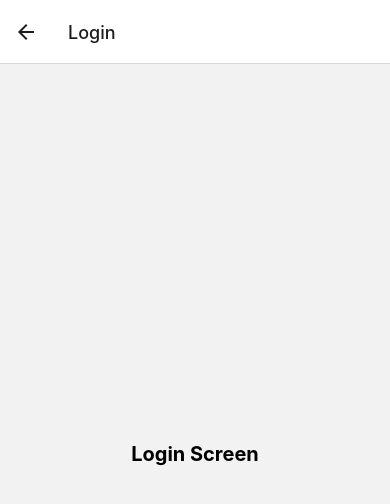
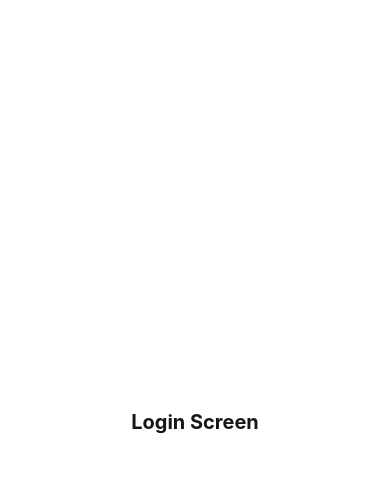
Before and after one commit to MW3r3/PractyAI-MobileApp, a React Native app: screen /Login in a window 390 px wide. Shown: the top 504 px of the page. Built offline with nearby package versions, Linux system fonts and the light colour scheme.

Commit message:
dark and light theme added

```diff
--- a/App.tsx
+++ b/App.tsx
@@ -1,6 +1,4 @@
-import { StatusBar } from "expo-status-bar";
 import React from "react";
-import { StyleSheet, Text, View } from "react-native";
 import { NavigationContainer } from "@react-navigation/native";
 import { createStackNavigator } from "@react-navigation/stack";
 
@@ -18,16 +16,31 @@ export default function App() {
   return (
     <NavigationContainer>
       <Stack.Navigator initialRouteName="Home">
-        <Stack.Screen name="Login" component={Login} />
-        <Stack.Screen name="Register" component={Register}/>
-        <Stack.Screen name="Home" component={Home}/>
-        <Stack.Screen name="Profile" component={Profile}/>
-        <Stack.Screen name="Chat" component={Chat}/>
+        <Stack.Screen
+          name="Login"
+          component={Login}
+          options={{ headerShown: false }}
+        />
+        <Stack.Screen
+          name="Register"
+          component={Register}
+          options={{ headerShown: false }}
+        />
+        <Stack.Screen
+          name="Home"
+          component={Home}
+          options={{ headerShown: false }}
+        />
+        <Stack.Screen
+          name="Profile"
+          component={Profile}
+          options={{ headerShown: false }}
+        />
+        <Stack.Screen
+          name="Chat"
+          component={Chat}
+          options={{ headerShown: false }}
+        />
       </Stack.Navigator>
     </NavigationContainer>
-
-
-
-
-
   );}
--- a/package.json
+++ b/package.json
@@ -21,7 +21,8 @@
     "react-native": "0.72.6",
     "react-native-gesture-handler": "^2.13.4",
     "react-native-safe-area-context": "^4.7.4",
-    "react-native-screens": "^3.27.0"
+    "react-native-screens": "^3.27.0",
+    "styled-components": "^6.1.0"
   },
   "devDependencies": {
     "@babel/core": "^7.20.0",
--- a/screens/chat.tsx
+++ b/screens/chat.tsx
@@ -1,24 +1,33 @@
 import React from "react";
-import { SafeAreaView, View, Text, StyleSheet } from "react-native";
+import { SafeAreaView, View, Text, StyleSheet, Appearance } from "react-native";
+import { ThemeProvider } from "styled-components";
+import { lightTheme, darkTheme } from "../themes";
 
 export default function ChatScreen() {
-  return (
-    <SafeAreaView style={styles.container}>
-      <View>
-        <Text style={styles.title}>Chat Screen</Text>
-      </View>
-    </SafeAreaView>
-  );
-}
+  const colorScheme = Appearance.getColorScheme();
+  const theme = colorScheme === "dark" ? darkTheme : lightTheme;
 
   const styles = StyleSheet.create({
     container: {
       flex: 1,
       justifyContent: "center",
       alignItems: "center",
+      backgroundColor: theme.background,
     },
     title: {
       fontSize: 20,
       fontWeight: "bold",
+      color: theme.text,
     },
   });
+
+  return (
+    <ThemeProvider theme={theme}>
+      <SafeAreaView style={styles.container}>
+        <View>
+          <Text style={styles.title}>Chat Screen</Text>
+        </View>
+      </SafeAreaView>
+    </ThemeProvider>
+  );
+}
--- a/screens/home.tsx
+++ b/screens/home.tsx
@@ -1,24 +1,33 @@
 import React from "react";
-import { SafeAreaView, View, Text, StyleSheet} from "react-native";
+import { SafeAreaView, View, Text, StyleSheet, Appearance } from "react-native";
+import { ThemeProvider } from "styled-components";
+import { lightTheme, darkTheme } from "../themes";
 
 export default function HomeScreen() {
-  return (
-    <SafeAreaView style={styles.container}>
-      <View>
-        <Text style={styles.title}>Home Screen</Text>
-      </View>
-    </SafeAreaView>
-  );
-}
+  const colorScheme = Appearance.getColorScheme();
+  const theme = colorScheme === "dark" ? darkTheme : lightTheme;
 
   const styles = StyleSheet.create({
     container: {
       flex: 1,
       justifyContent: "center",
       alignItems: "center",
+      backgroundColor: theme.background,
     },
     title: {
       fontSize: 20,
       fontWeight: "bold",
+      color: theme.text,
     },
   });
+
+  return (
+    <ThemeProvider theme={theme}>
+      <SafeAreaView style={styles.container}>
+        <View>
+          <Text style={styles.title}>Home Screen</Text>
+        </View>
+      </SafeAreaView>
+    </ThemeProvider>
+  );
+}
--- a/screens/login.tsx
+++ b/screens/login.tsx
@@ -1,24 +1,33 @@
 import React from "react";
-import { SafeAreaView, View, Text, StyleSheet } from "react-native";
+import { SafeAreaView, View, Text, StyleSheet, Appearance } from "react-native";
+import { ThemeProvider } from "styled-components";
+import { lightTheme, darkTheme } from "../themes";
 
 export default function LoginScreen() {
-  return (
-    <SafeAreaView style={styles.container}>
-      <View>
-        <Text style={styles.title}>Login Screen</Text>
-      </View>
-    </SafeAreaView>
-  );
-}
+  const colorScheme = Appearance.getColorScheme();
+  const theme = colorScheme === "dark" ? darkTheme : lightTheme;
 
   const styles = StyleSheet.create({
     container: {
       flex: 1,
       justifyContent: "center",
       alignItems: "center",
+      backgroundColor: theme.background,
     },
     title: {
       fontSize: 20,
       fontWeight: "bold",
+      color: theme.text,
     },
   });
+
+  return (
+    <ThemeProvider theme={theme}>
+      <SafeAreaView style={styles.container}>
+        <View>
+          <Text style={styles.title}>Login Screen</Text>
+        </View>
+      </SafeAreaView>
+    </ThemeProvider>
+  );
+}
--- a/screens/profile.tsx
+++ b/screens/profile.tsx
@@ -1,24 +1,33 @@
 import React from "react";
-import { SafeAreaView, View, Text, StyleSheet } from "react-native";
+import { SafeAreaView, View, Text, StyleSheet, Appearance } from "react-native";
+import { ThemeProvider } from "styled-components";
+import { lightTheme, darkTheme } from "../themes";
 
 export default function ProfileScreen() {
-  return (
-    <SafeAreaView style={styles.container}>
-      <View>
-        <Text style={styles.title}>Profile Screen</Text>
-      </View>
-    </SafeAreaView>
-  );
-}
+  const colorScheme = Appearance.getColorScheme();
+  const theme = colorScheme === "dark" ? darkTheme : lightTheme;
 
   const styles = StyleSheet.create({
     container: {
       flex: 1,
       justifyContent: "center",
       alignItems: "center",
+      backgroundColor: theme.background,
     },
     title: {
       fontSize: 20,
       fontWeight: "bold",
+      color: theme.text,
     },
   });
+
+  return (
+    <ThemeProvider theme={theme}>
+      <SafeAreaView style={styles.container}>
+        <View>
+          <Text style={styles.title}>Profile Screen</Text>
+        </View>
+      </SafeAreaView>
+    </ThemeProvider>
+  );
+}
--- a/screens/register.tsx
+++ b/screens/register.tsx
@@ -1,24 +1,33 @@
 import React from "react";
-import { SafeAreaView, View, Text, StyleSheet } from "react-native";
+import { SafeAreaView, View, Text, StyleSheet, Appearance } from "react-native";
+import { ThemeProvider } from "styled-components";
+import { lightTheme, darkTheme } from "../themes";
 
 export default function RegisterScreen() {
-  return (
-    <SafeAreaView style={styles.container}>
-      <View>
-        <Text style={styles.title}>Register Screen</Text>
-      </View>
-    </SafeAreaView>
-  );
-}
+  const colorScheme = Appearance.getColorScheme();
+  const theme = colorScheme === "dark" ? darkTheme : lightTheme;
 
   const styles = StyleSheet.create({
     container: {
       flex: 1,
       justifyContent: "center",
       alignItems: "center",
+      backgroundColor: theme.background,
     },
     title: {
       fontSize: 20,
       fontWeight: "bold",
+      color: theme.text,
     },
   });
+
+  return (
+    <ThemeProvider theme={theme}>
+      <SafeAreaView style={styles.container}>
+        <View>
+          <Text style={styles.title}>Register Screen</Text>
+        </View>
+      </SafeAreaView>
+    </ThemeProvider>
+  );
+}
--- /dev/null
+++ b/themes.ts
@@ -0,0 +1,27 @@
+export const lightTheme = {
+  background: '#ffffff',
+  primary: '#3d30a2',
+  primaryDark: '#2a00a0',
+  primaryLight: '#3f40c7',
+  secondary: '#b15eff',
+  secondaryDark: '#8e00ff',
+  secondaryLight: '#d77cff',
+  alert: '#ff0000',
+  sucess: '#00ff00',
+  warn: '#ffff00',
+  text: '#161618',
+};
+
+export const darkTheme = {
+  background: '#161618',
+  primary: '#3d30a2',
+	primaryDark: '#2a00a0',
+	primaryLight: '#3f40c7',
+  secondary: '#b15eff',
+	secondaryDark: '#8e00ff',
+	secondaryLight: '#d77cff',
+  alert: '#ff0000',
+  sucess: '#00ff00',
+  warn: '#ffff00',
+  text: '#ffffff',
+};
```
Also changed, not shown: 1 other file (tests, documents, lock files or other folders). Lines whose indentation alone changed are shown as unchanged.
